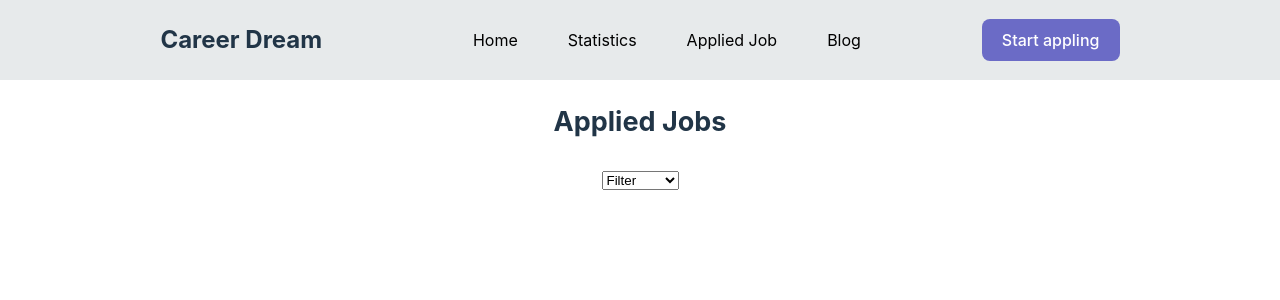
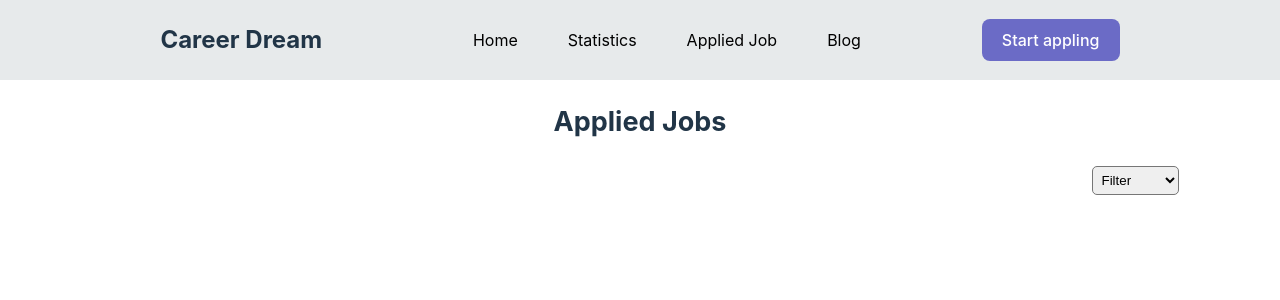
Before and after one commit to sohag0505/career-dream, a React (Vite) app: page /job in a window 1280 px wide. Shown: the top 300 px of the page. Built offline with nearby package versions, Linux system fonts and the light colour scheme.

Commit message:
add  fitter

```diff
--- a/src/components/FeatureJob/FeatureJob.css
+++ b/src/components/FeatureJob/FeatureJob.css
@@ -13,3 +13,8 @@
 .feature-container2 .img-container {
   width: 100%;
 }
+
+.feature-button button {
+  background-color: rgb(117, 117, 209);
+  color: white;
+}
--- a/src/components/FeatureJob/FeaturedJob.jsx
+++ b/src/components/FeatureJob/FeaturedJob.jsx
@@ -13,9 +13,9 @@ const FeaturedJob = ({ feature }) => {
       <h2>{name}</h2>
       <h3>{companyName}</h3>
       <p>{jobType}</p>
-      <p>{jobLocation}</p>
-      <p>{salary}</p>
-      <div>
+      <p>Location: {jobLocation}</p>
+      <p>Salary: {salary}</p>
+      <div className="feature-button">
         <Link to={`/featureDetails/${id}`}>
           <button>View Details</button>
         </Link>
--- a/src/components/Job/Job.css
+++ b/src/components/Job/Job.css
@@ -13,6 +13,15 @@
   margin-top: 20px;
   border-radius: 8px;
   align-items: center;
+}
+
+.applied-filter {
+  margin-left: 990px;
+}
+
+.filter-area {
+  padding: 5px;
+  border-radius: 5px;
 }
 
 .applied-img .img {
@@ -33,3 +42,8 @@
   color: white;
   background-color: rgb(91, 91, 208);
 }
+
+.applied-cart-button {
+  display: flex;
+  gap: 5px;
+}
--- a/src/components/Job/Job.jsx
+++ b/src/components/Job/Job.jsx
@@ -5,11 +5,33 @@ import "./Job.css";
 
 const Job = () => {
   const [carts, setCarts] = useState([]);
+  const [fullCarts, setFullCarts] = useState([]);
+
+  const [selectedValue, setSelectedValue] = useState("filter");
+
+  const handleSelectChange = (event) => {
+    const selection = event.target.value;
+    if (selection === "both") {
+      setCarts(fullCarts);
+    } else {
+      const filteredJob = fullCarts.filter((currentJob) => {
+        const jobTypes = currentJob.jobType.join(" ");
+        if (jobTypes.toLowerCase().includes(selection.toLocaleLowerCase())) {
+          console.log(selection, jobTypes);
+          return currentJob;
+        }
+      });
+      setCarts(filteredJob);
+    }
+    setSelectedValue(selection);
+  };
+
   useEffect(() => {
     fetch("application.json")
       .then((res) => res.json())
       .then((data) => {
         const storedCart = getShoppingCart();
+
         const savedCart = [];
 
         for (const id in storedCart) {
@@ -19,16 +41,20 @@ const Job = () => {
           }
         }
         setCarts(savedCart);
+        setFullCarts(savedCart);
       });
   }, []);
-  console.log(carts);
 
   return (
     <div className="applied-job-container">
       <div className="applied-job-title">
         <h2>Applied Jobs</h2>
-        <div>
-          <select>
+        <div className="applied-filter">
+          <select
+            className="filter-area"
+            value={selectedValue}
+            onChange={handleSelectChange}
+          >
             <option value="filter" disabled selected>
               Filter
             </option>
@@ -46,17 +72,19 @@ const Job = () => {
           <div className="applied-cart-details">
             <p>{cart.name}</p>
             <p>{cart.companyName}</p>
-            <div className="applied-button">
-              <button>{cart.jobType}</button>
+            <div className="applied-cart-button">
+              {cart?.jobType.map((jb) => (
+                <div className="applied-button">
+                  <button>{jb}</button>
+                </div>
+              ))}
             </div>
             <p>Location: {cart.jobLocation}</p>
           </div>
-          <div className="applied-btn">
-            <div>
-              <Link to={`/featureDetails/${cart.id}`}>
-                <button>View Details</button>
-              </Link>
-            </div>
+          <div className="applied-btn ">
+            <Link to={`/featureDetails/${cart.id}`}>
+              <button className="btn-applied">View Details</button>
+            </Link>
           </div>
         </div>
       ))}
```
